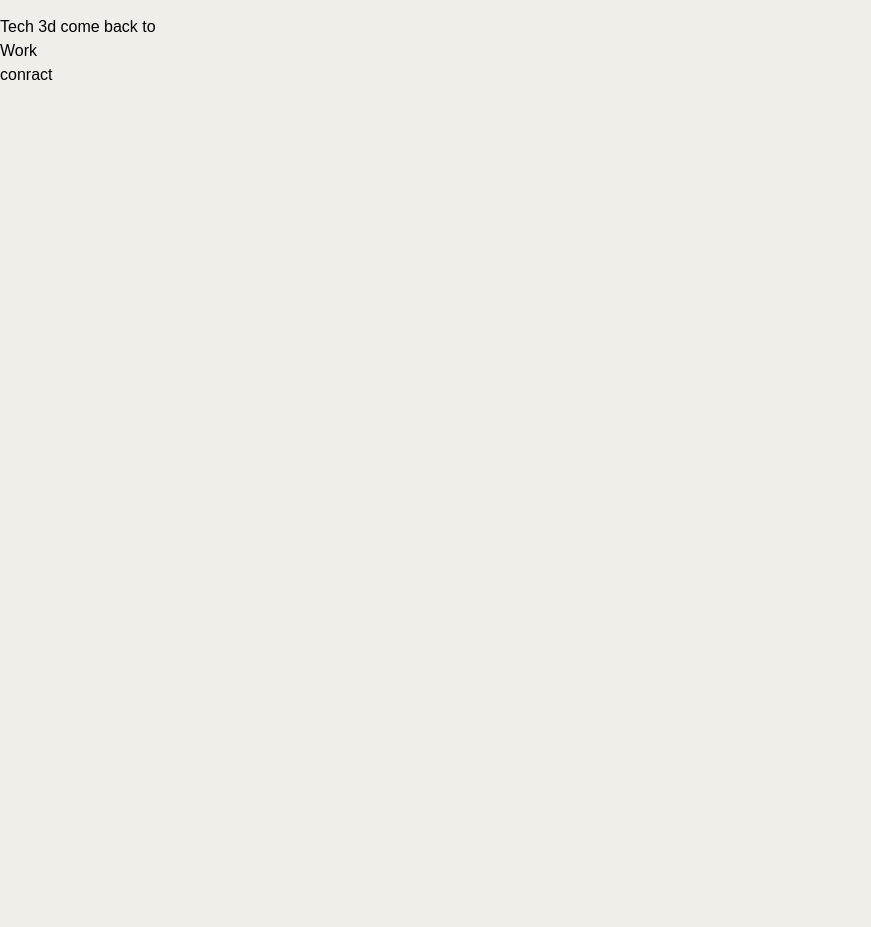
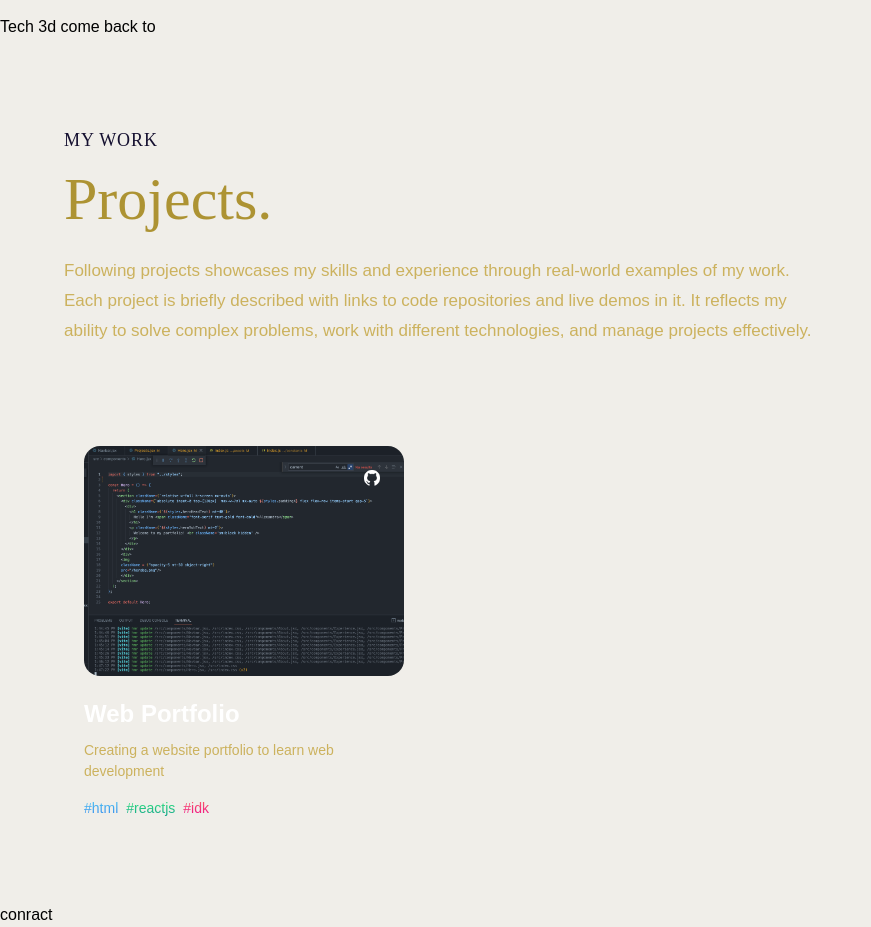
Before and after one commit to Alexde-Ath/PORTFOLIO_AD, a React (Vite) app: page / in a window 1280 px wide. Shown: the part 2960-3887 px from the top of the page, without its empty margins (0-871 px from the left). Before the commit the page ends 3047 px from the top, so only its background shows below. Built offline with nearby package versions, Linux system fonts and the light colour scheme.

Commit message:
Update: projects file created proj1

```diff
--- a/src/assets/index.js
+++ b/src/assets/index.js
@@ -20,6 +20,8 @@ import redux from "./tech/redux.png";
 import tailwind from "./tech/tailwind.png";
 import typescript from "./tech/typescript.png";
 import threejs from "./tech/threejs.svg";
+
+import proj1 from "./proj1.png";
 
 import RBC from "./company/RBC.png"
 import meta from "./company/meta.png";
@@ -53,5 +55,6 @@ export {
   shopify,
   starbucks,
   tesla,
+  proj1,
   RBC,
 };
--- a/src/components/Hero.jsx
+++ b/src/components/Hero.jsx
@@ -1,6 +1,5 @@
-import { motion } from "framer-motion";
 import { styles } from "../styles";
-// Add above closing div a hero image
+
 const Hero = () => {
   return (
     <section className={`relative w-full h-screen mx-auto`}>
--- a/src/components/Projects.jsx
+++ b/src/components/Projects.jsx
@@ -1,9 +1,100 @@
-import React from 'react'
+import React from "react";
+import { Tilt } from 'react-tilt'
+import { motion } from "framer-motion";
+
+import { styles } from "../styles";
+import { github } from "../assets";
+import { SectionWrapper } from "../hoc";
+import { projects } from "../constants";
+import { fadeIn, textVariant } from "../utils/motion";
+
+const ProjectCard = ({
+  index,
+  name,
+  description,
+  tags,
+  image,
+  source_code_link,
+}) => {
+  return (
+    <motion.div variants={fadeIn("up", "spring", index * 0.5, 0.75)}>
+      <Tilt
+        options={{
+          max: 45,
+          scale: 1,
+          speed: 450,
+        }}
+        className='p-5 rounded-2xl sm:w-[360px] w-full'
+      >
+        <div className='relative w-full h-[230px]'>
+          <img
+            src={image}
+            alt='project_image'
+            className='w-full h-full object-cover rounded-2xl'
+          />
+
+          <div className='absolute inset-0 flex justify-end m-3 card-img_hover'>
+            <div
+              onClick={() => window.open(source_code_link, "_blank")}
+              className='w-10 h-10 rounded-full flex justify-center items-center cursor-pointer'
+            >
+              <img
+                src={github}
+                alt='source code'
+                className='w-1/2 h-1/2 object-contain'
+              />
+            </div>
+          </div>
+        </div>
+
+        <div className='mt-5'>
+          <h3 className='text-white font-bold text-[24px]'>{name}</h3>
+          <p className='mt-2 text-secondary text-[14px]'>{description}</p>
+        </div>
+
+        <div className='mt-4 flex flex-wrap gap-2'>
+          {tags.map((tag) => (
+            <p
+              key={`${name}-${tag.name}`}
+              className={`text-[14px] ${tag.color}`}
+            >
+              #{tag.name}
+            </p>
+          ))}
+        </div>
+      </Tilt>
+    </motion.div>
+  );
+};
 
 const Projects = () => {
   return (
-    <div>Work</div>
-  )
-}
+    <>
+      <motion.div variants={textVariant()}>
+        <p className={`${styles.sectionSubText} `}>My work</p>
+        <h2 className={`${styles.sectionHeadText}`}>Projects.</h2>
+      </motion.div>
 
-export default Projects
+      <div className='w-full flex'>
+        <motion.p
+          variants={fadeIn("", "", 0.1, 1)}
+          className='mt-3 text-secondary text-[17px] max-w-3xl leading-[30px]'
+        >
+          Following projects showcases my skills and experience through
+          real-world examples of my work. Each project is briefly described with
+          links to code repositories and live demos in it. It reflects my
+          ability to solve complex problems, work with different technologies,
+          and manage projects effectively.
+        </motion.p>
+      </div>
+
+      <div className='mt-20 flex flex-wrap gap-7'>
+        {projects.map((project, index) => (
+          <ProjectCard key={`project-${index}`} index={index} {...project} />
+        ))}
+      </div>
+    </>
+  );
+};
+
+export default SectionWrapper(Projects, "Projects");
--- a/src/constants/index.js
+++ b/src/constants/index.js
@@ -22,6 +22,7 @@ import {
     shopify,
     threejs,
     RBC,
+    proj1,
   } from "../assets";
 
   export const navLinks = [
@@ -49,15 +50,15 @@ import {
       icon: web,
     },
     {
-      title: "example",
+      title: "example2",
       icon: mobile,
     },
     {
-      title: "example",
+      title: "example3",
       icon: backend,
     },
     {
-      title: "example",
+      title: "example4",
       icon: creator,
     },
   ];
@@ -202,25 +203,25 @@ import {
 
   const projects = [
     {
-      name: "Car Rent",
+      name: "Web Portfolio",
       description:
-        "Web-based platform that allows users to search, book, and manage car rentals from various providers, providing a convenient and efficient solution for transportation needs.",
+        "Creating a website portfolio to learn web development",
       tags: [
         {
-          name: "react",
+          name: "html",
           color: "blue-text-gradient",
         },
         {
-          name: "mongodb",
+          name: "reactjs",
           color: "green-text-gradient",
         },
         {
-          name: "tailwind",
+          name: "idk",
           color: "pink-text-gradient",
         },
       ],
-      image: starbucks,
-      source_code_link: "https://github.com/",
+      image: proj1,
+      source_code_link: "https://github.com/Alexde-Ath",
     },
   ];
 
```
Also changed, not shown: src/assets/Proj1.png (added), 1 other file (tests, documents, lock files or other folders).
